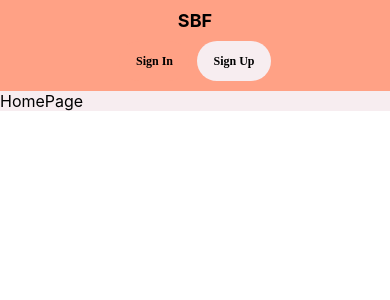
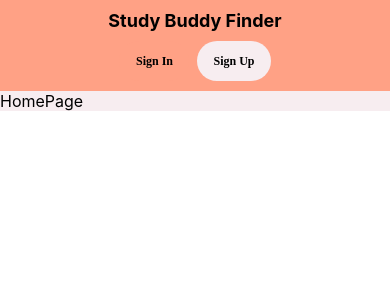
Before and after one commit to MinjaeKim9929/study-buddy-finder, a React (Create React App) app: page / in a window 390 px wide. Shown: the top 300 px of the page. Built offline with nearby package versions, Linux system fonts and the light colour scheme; a web font is replaced by a local one.

Commit message:
Responsive Desig added.

```diff
--- a/src/components/Header/Header.scss
+++ b/src/components/Header/Header.scss
@@ -25,8 +25,7 @@
 		align-items: center;
 	}
 
-	// Tablet screens (max-width: 1024px)
-	@media screen and (max-width: 1024px) {
+	@media screen and (max-width: 1080px) {
 		padding: 0 100px;
 		height: 60px;
 
@@ -43,7 +42,6 @@
 		}
 	}
 
-	// Mobile screens (max-width: 768px)
 	@media screen and (max-width: 768px) {
 		flex-direction: column;
 		padding: 10px 20px;
@@ -77,7 +75,6 @@
 		}
 	}
 
-	// Small mobile screens (max-width: 480px)
 	@media screen and (max-width: 480px) {
 		padding: 10px 15px;
 
--- a/src/components/Header/Header.tsx
+++ b/src/components/Header/Header.tsx
@@ -9,7 +9,7 @@ function Header({ isLoggedIn }: { isLoggedIn: boolean }) {
 			<nav className="navbar">
 				<div className="navbar-left">
 					<a href="/" className="logo">
-						SBF
+						Study Buddy Finder
 					</a>
 				</div>
 				<div className="navbar-right">
```
